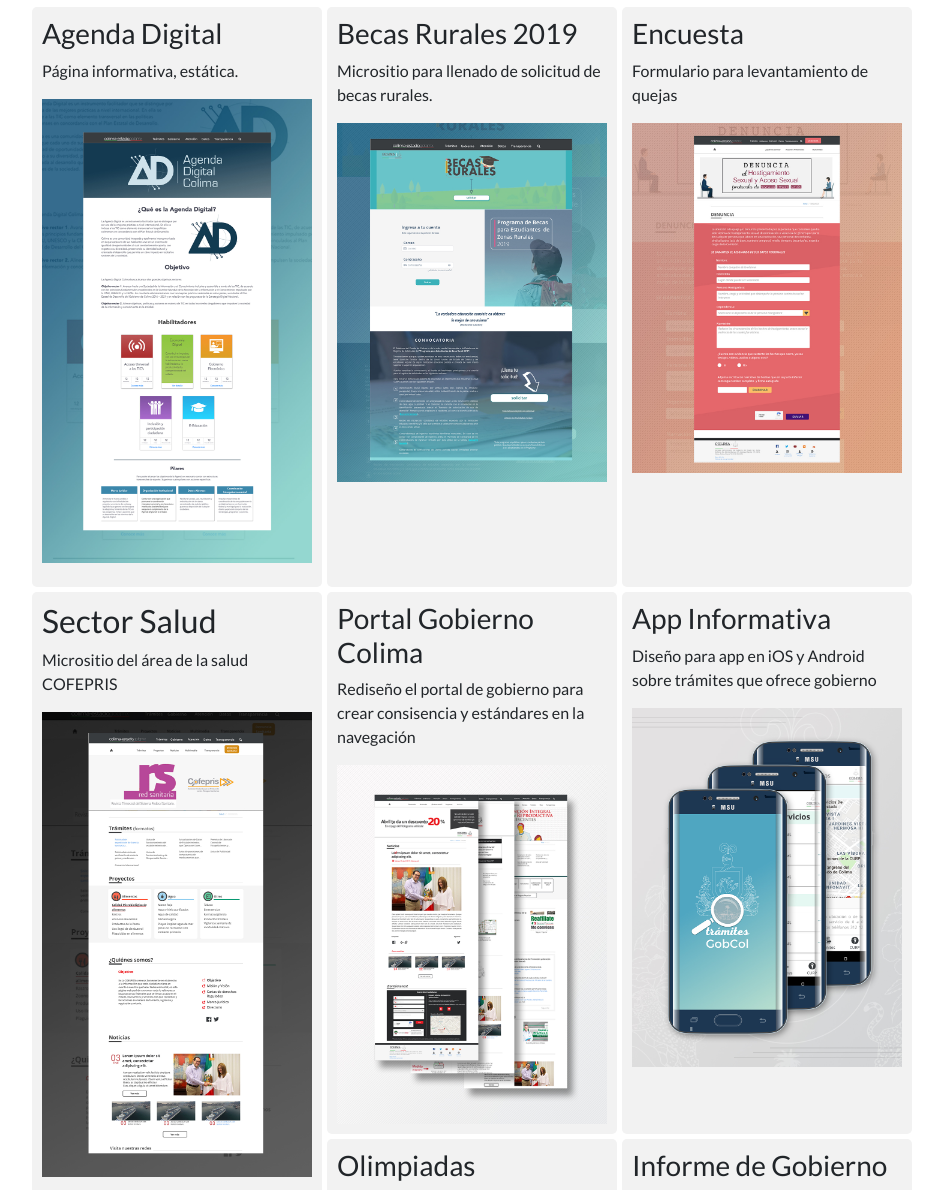
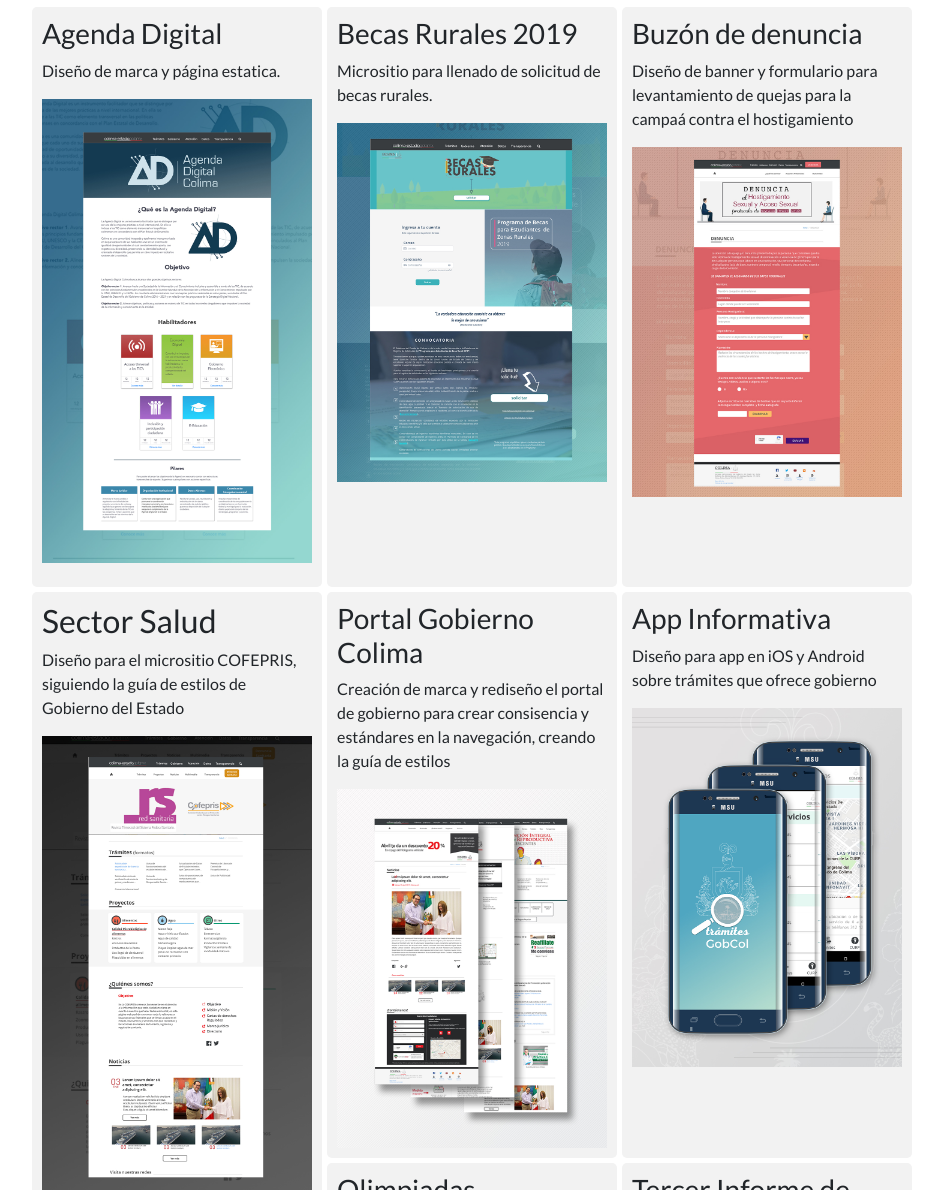
Before and after one commit to katalinai/proyecto-cv, a plain HTML site: page proyecto.html in a window 1280 px wide. Shown: the part 133-1323 px from the top of the page, without its empty margins (168-1111 px from the left). Drawn offline with nearby package versions, Linux system fonts and the light colour scheme.

Commit message:
correción de texto en portafolio

```diff
--- a/proyecto.html
+++ b/proyecto.html
@@ -28,7 +28,7 @@
             <div class="item level-3">
                 <div class="proyect-info">
                     <h3>Agenda Digital</h3>
-                    <p<>Página informativa, estática.</p>
+                    <p<>Diseño de marca y página estatica.</p>
                 </div>
                 <img src="assets/agendadigital.jpg">
 
@@ -42,22 +42,22 @@
             </div>
             <div class="item level-3">
                 <div class="proyect-info">
-                    <h3>Encuesta</h3>
-                    <p>Formulario para levantamiento de quejas</p>
+                    <h3>Buzón de denuncia</h3>
+                    <p>Diseño de banner y formulario para levantamiento de quejas para la campaá contra el hostigamiento</p>
                 </div>
                 <img src="assets/genero.jpg">
             </div>
             <div class="item level-3">
                 <div class="proyect-info">
                     <h2>Sector Salud</h2>
-                    <p<>Micrositio del área de la salud COFEPRIS</p>
+                    <p<>Diseño para el micrositio COFEPRIS, siguiendo la guía de estilos de Gobierno del Estado</p>
                 </div>
                 <img src="assets/coespris.jpg">
             </div>
             <div class="item level-2">
                 <div class="proyect-info">
                     <h3>Portal Gobierno Colima</h3>
-                    <p<>Rediseño el portal de gobierno para crear consisencia y estándares en la navegación</p>
+                    <p<>Creación de marca y rediseño el portal de gobierno para crear consisencia y estándares en la navegación, creando la guía de estilos</p>
                 </div>
                 <img src="assets/pu.jpg">
             </div>
@@ -71,13 +71,13 @@
             <div class="item level-2">
                 <div class="proyect-info">
                     <h3>Olimpiadas</h3>
-                    <p<>Diseño sobre wordpress uso de página dinámica</p>
+                    <p<>Diseño de plantilla sobre wordpress para sitio de Olimpiadas Juveniles</p>
                 </div>
                 <img src="assets/olimpiadas.jpg">
             </div>
             <div class="item level-1">
                 <div class="proyect-info">
-                    <h3>Informe de Gobierno</h3>
+                    <h3>Tercer Informe de Gobierno</h3>
                     <p<>Sitio estático para el tercer informe de gobierno</p>
                 </div>
                 <img src="assets/tercerinf.jpg">
```
